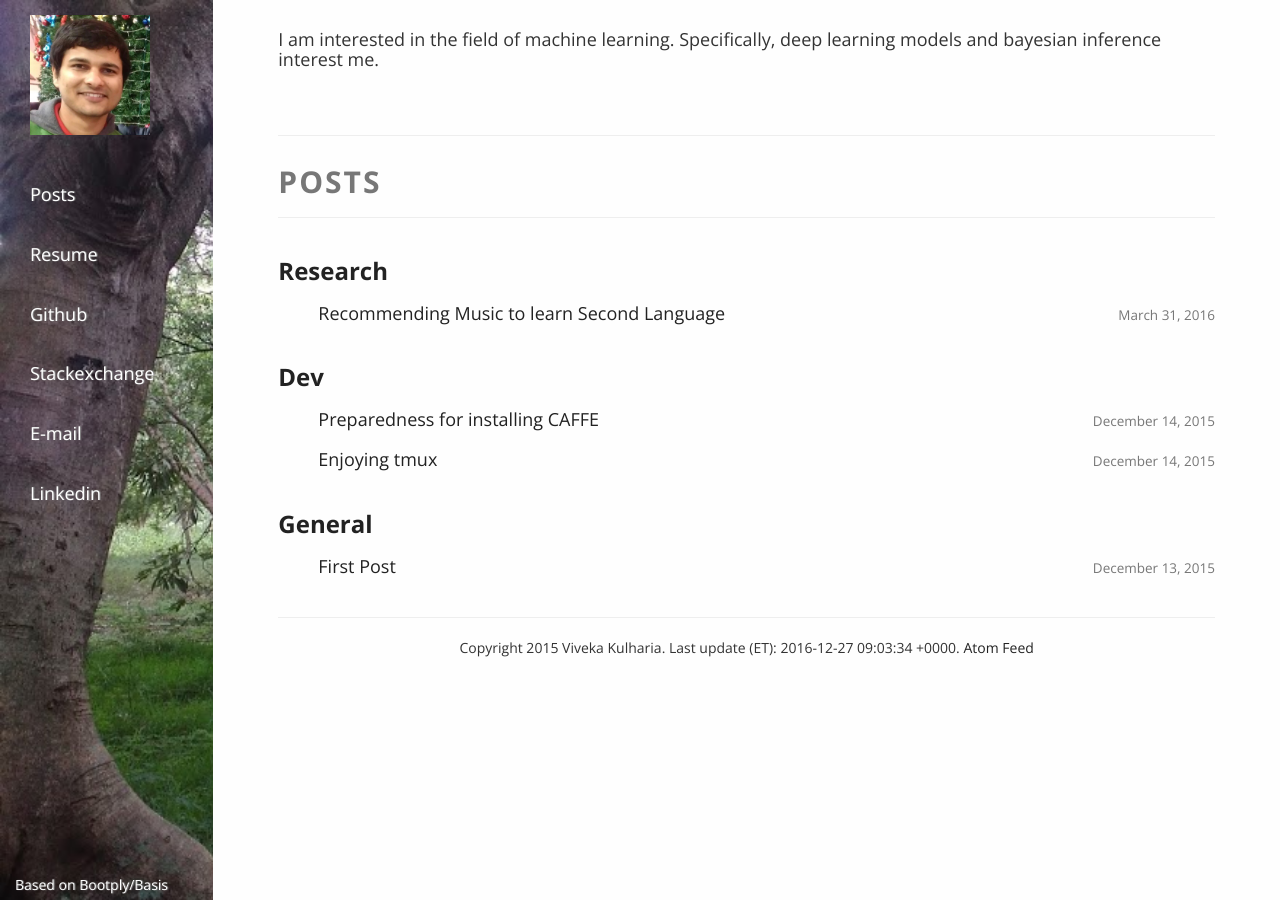
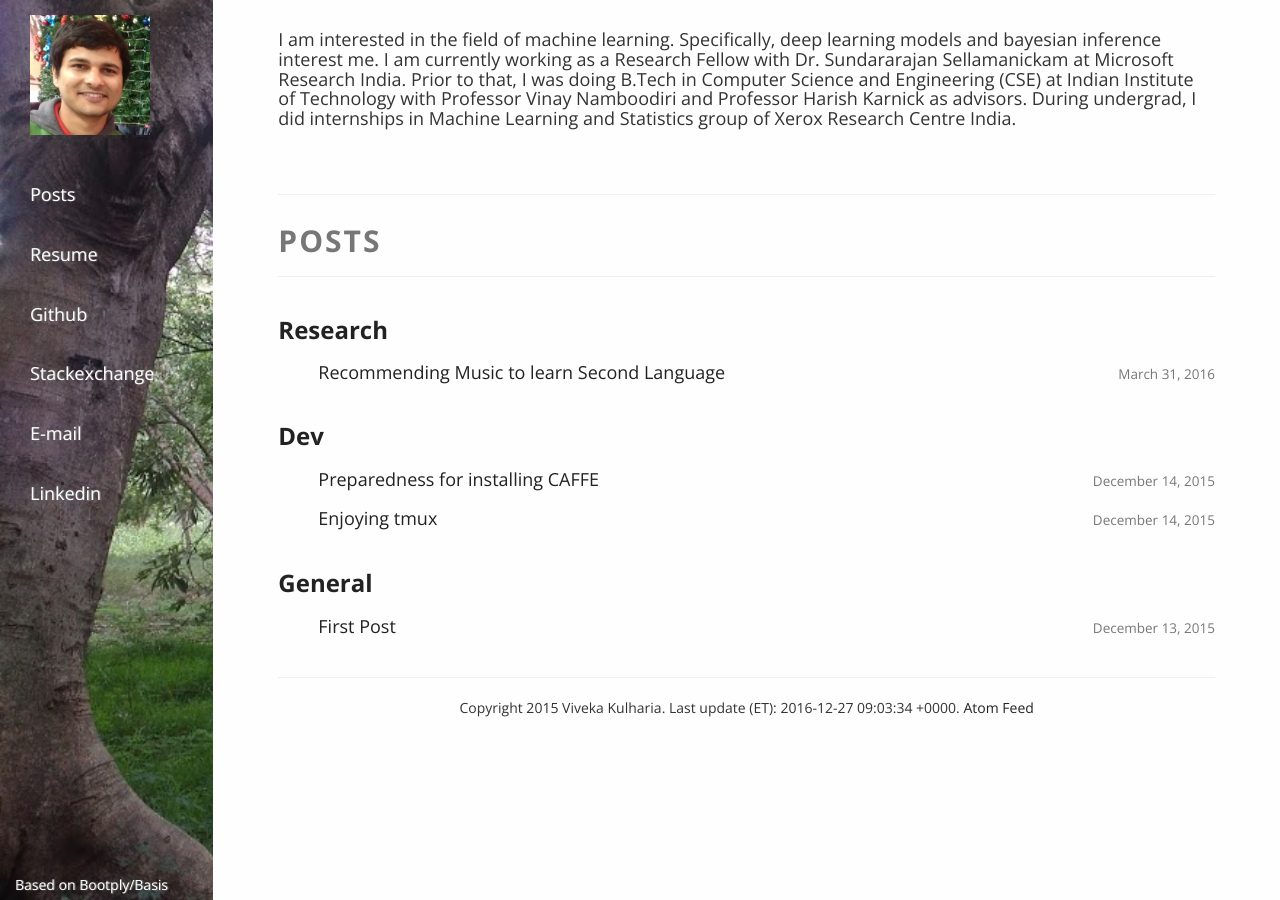
Before and after one commit to vivkul/vivkul.github.io, a Jekyll site: the page built from index.md, in a window 1280 px wide. Built offline with Jekyll 4.4.1, drawn with Linux system fonts in a browser that asks for light colours; nearby versions of some CDN libraries.

Commit message:
Update index.md

```diff
--- a/index.md
+++ b/index.md
@@ -4,4 +4,4 @@ layout: base
 ---
 
 
-<h4>I am interested in the field of machine learning. Specifically, deep learning models and bayesian inference interest me.</h4>
+<h4>I am interested in the field of machine learning. Specifically, deep learning models and bayesian inference interest me. I am currently working as a Research Fellow with Dr. Sundararajan Sellamanickam at Microsoft Research India. Prior to that, I was doing B.Tech in Computer Science and Engineering (CSE) at Indian Institute of Technology with Professor Vinay Namboodiri and Professor Harish Karnick as advisors. During undergrad, I did internships in Machine Learning and Statistics group of Xerox Research Centre India.</h4>
```
